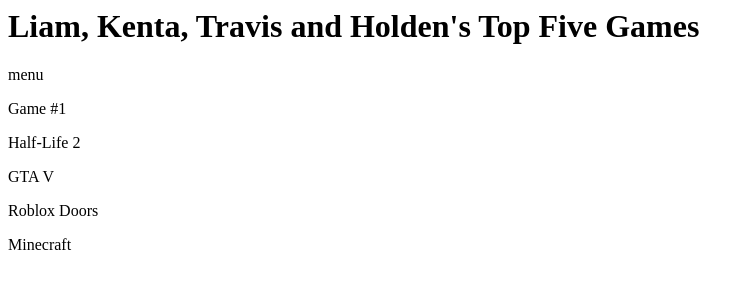
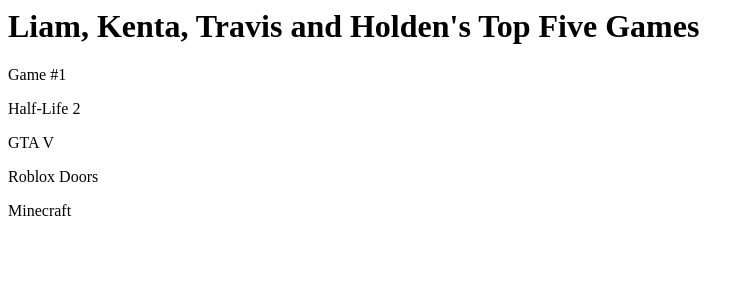
Before and after one commit to greatestdev100/top5-games, a plain HTML site: page index.html in a window 1280 px wide. Shown: the whole page, without its empty margins (0-754 px from the left). Drawn offline with Linux system fonts and the light colour scheme.

Commit message:
Update index.html

```diff
--- a/index.html
+++ b/index.html
@@ -3,7 +3,6 @@
       <div id="title">
          <h1>Liam, Kenta, Travis and Holden's Top Five Games</h1>
       </div>
-      <div id="menu">menu</div>
       <div id="content">
          <p>Game #1<p>Half-Life 2<p>GTA V<p>Roblox Doors<p>Minecraft
 </html>
```
